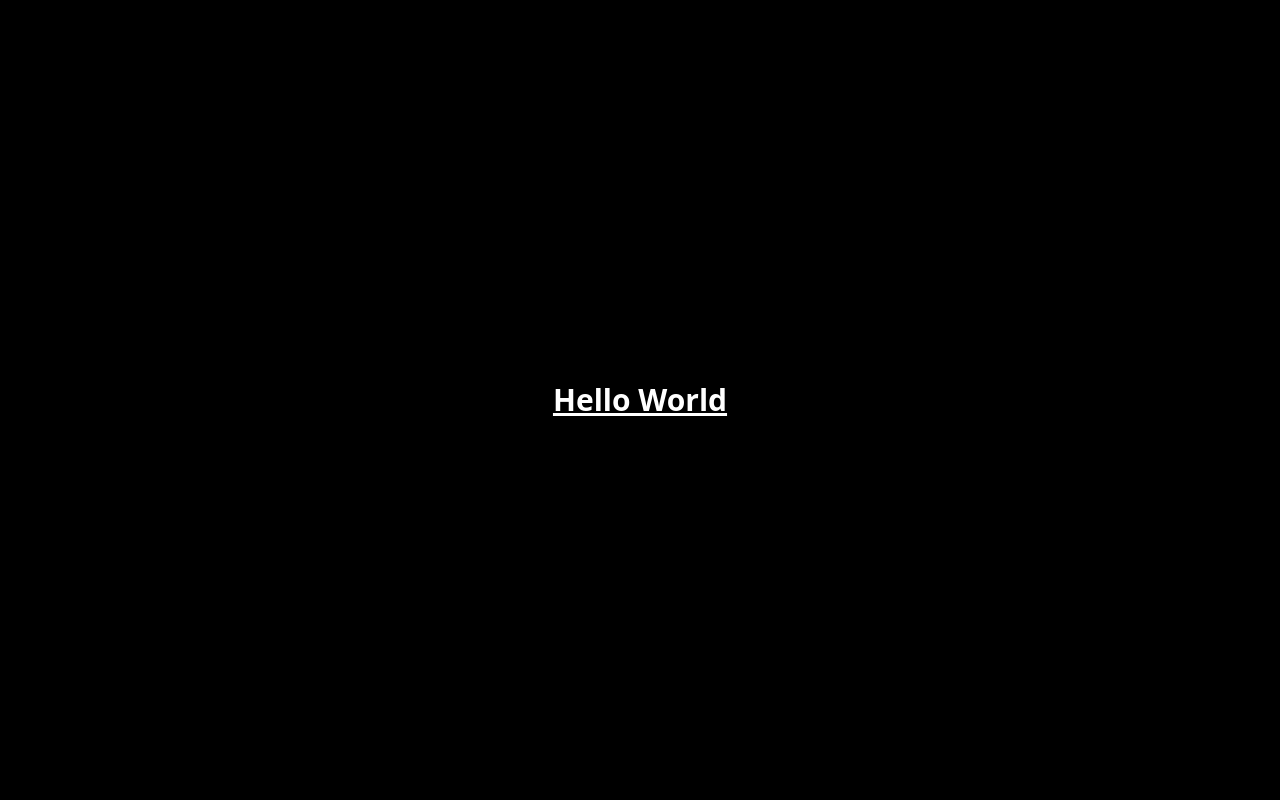
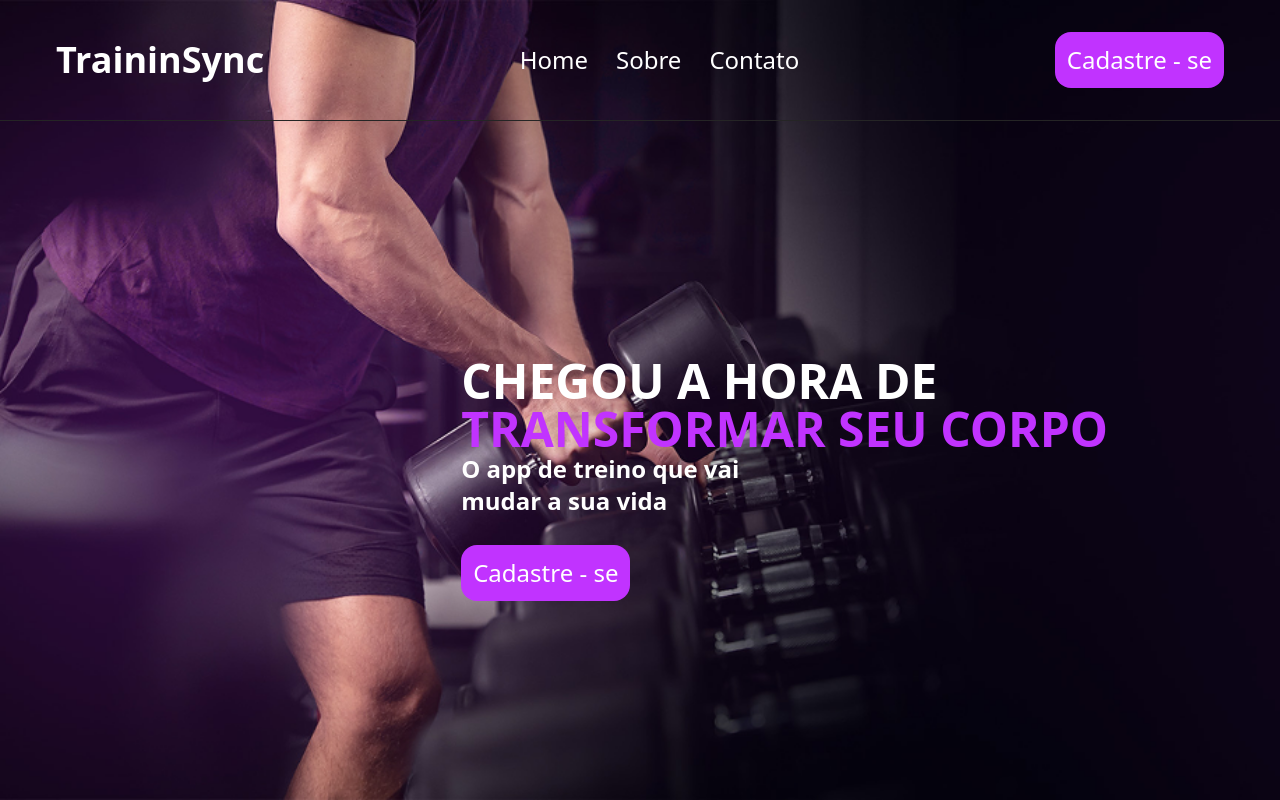
Before and after one commit to RenanCDev/TraininSync, a React (Vite) app in the folder traininSync-front/: page / in a window 1280 px wide. Built offline with nearby package versions, Linux system fonts and the light colour scheme.

Commit message:
feat: add initial landing page

```diff
--- a/traininSync-front/src/App.tsx
+++ b/traininSync-front/src/App.tsx
@@ -1,7 +1,27 @@
+import { NavBar } from "./components/navbar";
+import { RegisterButton } from "./components/register-button";
+
 function App() {
   return (
-    <div className="bg-black h-screen flex items-center justify-center">
-      <h1 className="text-3xl text-white font-bold underline">Hello World</h1>
+    <div className="bg-[url('/landing-page-bg.png')] bg-[position:38%_center] bg-cover h-screen text-white sm:bg-center">
+
+      <NavBar/>
+
+      <div className="flex flex-col justify-center items-end inset-0 p-3 mt-28 sm:mt-56 sm:mr-40">
+        <div className="flex gap-7 flex-col">
+          <div className="flex flex-col">
+            <p className="text-5xl font-bold">CHEGOU A HORA DE</p>
+            <p className="text-midPurple text-5xl font-bold">
+              TRANSFORMAR SEU CORPO
+            </p>
+            <p className="text-2xl font-semibold">O app de treino que vai</p>
+            <p className="text-2xl font-semibold">mudar a sua vida</p>
+          </div>
+          <div className="flex justify-baseline">
+            <RegisterButton/>
+          </div>
+        </div>
+      </div>
     </div>
   );
 }
```
